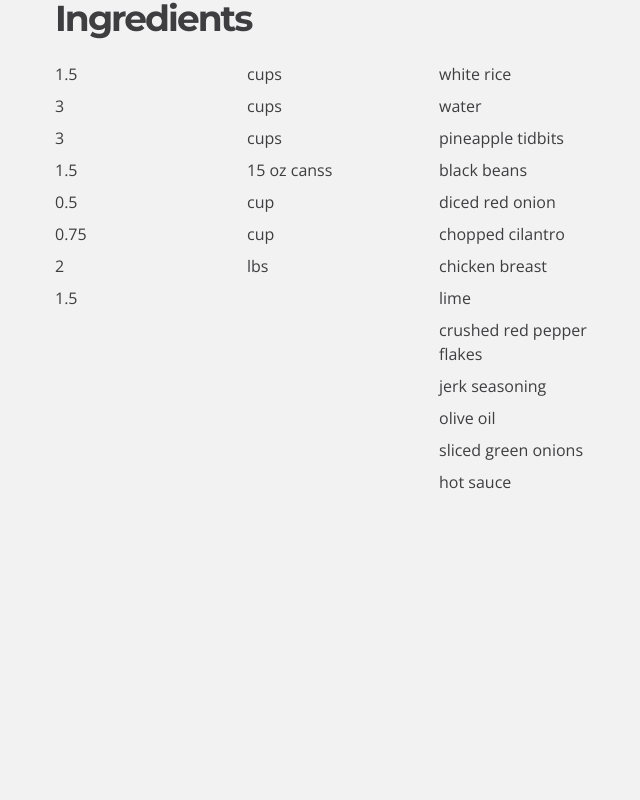
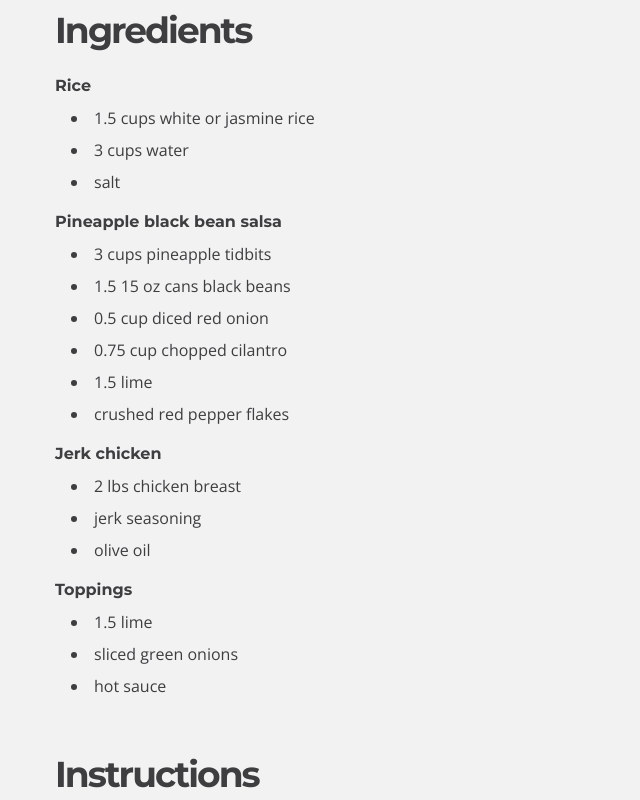
Before and after one commit to adierker/andydierkerdotcom-experimental, a Next.js app: page /recipes/jerk-chicken-pineapple-black-bean-salsa in a window 1280 px wide. Shown: the part 440-1240 px from the top of the page, without its empty margins (297-937 px from the left). Before the commit the page ends 966 px from the top, so only its background shows below. Built offline with nearby package versions, Linux system fonts and the light colour scheme.

Commit message:
update recipe types, show recipe instructions, add sections to ingredients

```diff
--- a/src/components/Pages/RecipeDetailPage.tsx
+++ b/src/components/Pages/RecipeDetailPage.tsx
@@ -1,4 +1,24 @@
-import {RecipeContent, Ingredient} from 'types'
+import {ReactNode} from 'react'
+
+import {RecipeContent, IngredientGrouping, Ingredient} from 'types'
+
+const Heading = ({heading}: {heading: string}) => (
+  <h2 className="text-4xl mb-6 headline-font">
+    {heading}
+  </h2>
+)
+
+const Ul = ({children}: {children: ReactNode}) => (
+  <ul className="list-disc list-inside mb-4">
+    {children}
+  </ul>
+)
+
+const Li = ({children, key}: {children: ReactNode, key: string}) => (
+  <li className="mb-2 ml-4" key={key}>
+    {children}
+  </li>
+)
 
 export const RecipeDetailPage = ({
   name,
@@ -11,29 +31,44 @@ export const RecipeDetailPage = ({
   notes
 }: RecipeContent) => {
   return (
-    <main className="flex flex-col w-full px-10 xs:px-20 md:px-0 py-6 md:max-w-xl md:mx-auto text-base body-font">
-      <section id="intro" className="text-drkr-black">
+    <main className="flex flex-col w-full px-10 xs:px-20 md:px-0 py-6 md:max-w-xl md:mx-auto text-drkr-black text-base body-font">
+      <section id="intro" className="mb-10">
         <h1 className="text-5xl sm:text-6xl mb-6 text-center headline-font">
           {name}
         </h1>
-        <div className="text-base mb-10 body-font">
+        <div>
           {description}
         </div>
-        <div className="text-4xl mb-6 headline-font">
-          Ingredients
-        </div>
-        <ul>
-          {ingredients.map(({num, unit, ingredient}: Ingredient) => {
-            const isPlural = num && (typeof num === 'number') && (num > 1)
-            return (
-              <li className="flex mb-2">
-                <span className="flex-1">{num && num.toString()}</span>
-                <span className="flex-1">{unit && `${unit}${isPlural ? 's' : ''}`}</span>
-                <span className="flex-1">{ingredient}</span>
-              </li>
-            )
-          })}
-        </ul>
+      </section>
+      <section id="ingredients" className="mb-10">
+        <Heading heading="Ingredients"/>
+        {ingredients.map(({name, items}: IngredientGrouping, groupingIndex) => (
+          <div key={`grouping-${groupingIndex}`}>
+            {name && <h3 className="mb-2 headline-spaced-font">{name}</h3>}
+            <Ul>
+              {items.map(({num, unit, ingredient}: Ingredient, itemIndex) => {
+                const isPlural = num && (typeof num === 'number') && (num > 1)
+                return (
+                  <Li key={`{${ingredient}-${itemIndex}`}>
+                    {num && `${num.toString()} `}
+                    {unit && `${unit}${isPlural ? 's' : ''} `}
+                    {ingredient}
+                  </Li>
+                )
+              })}
+            </Ul>
+          </div>
+        ))}
+      </section>
+      <section id="instructions" className="mb-10">
+        <Heading heading="Instructions"/>
+        <Ul>
+          {instructions().map((instruction, index) => (
+            <Li key={`${instruction}-${index}`}>
+              {instruction}
+            </Li>
+          ))}
+        </Ul>
       </section>
     </main>
   )
--- a/src/content/RecipesContent.tsx
+++ b/src/content/RecipesContent.tsx
@@ -31,17 +31,40 @@ export const getRecipeListContent = (): RecipeListContent => ([
     isScalable: true,
     servings: 6,
     ingredients: [
+      {
+        name: 'Rice',
+        items: [
           {num: 1.5,    unit: 'cup',    ingredient: 'white rice'},
           {num: 3,      unit: 'cup',    ingredient: 'water'},
-      {num: 2,      unit: 'lb',    ingredient: 'chicken breast'},
+          {                             ingredient: 'salt'},
+        ]
+      },
+      {
+        name: 'Salsa chicken',
+        items: [
+          {num: 2,      unit: 'lb',     ingredient: 'chicken breast'},
           {num: 24,     unit: 'oz',     ingredient: 'salsa'},
           {num: 0.75,   unit: 'cup',    ingredient: 'chicken broth'},
           {num: 1.5,    unit: 'tsp',    ingredient: 'chili powder'},
+          {                             ingredient: 'salt'},
+        ]
+      },
+      {
+        name: 'Roasted bell peppers',
+        items: [
           {num: 4.5,                    ingredient: 'red bell pepper'},
+          {                             ingredient: 'olive oil'},
+          {                             ingredient: 'salt'},
+        ]
+      },
+      {
+        name: 'Toppings',
+        items: [
           {num: 6,      unit: 'tbsp',   ingredient: 'sour cream'},
-      {                             ingredient: 'olive oil'},
           {                             ingredient: 'sliced green onions'},
           {                             ingredient: 'hot sauce'},
+        ]
+      },
     ],
     instructions: (coeff: number) => ([
       `Preheat the oven to 425ºF.`,
@@ -67,21 +90,43 @@ export const getRecipeListContent = (): RecipeListContent => ([
     isScalable: true,
     servings: 6,
     ingredients: [
-      {num: 1.5,    unit: 'cup',            ingredient: 'white rice'},
-      {num: 3,      unit: 'cup',            ingredient: 'water'},
+      {
+        name: 'Rice',
+        items: [
+          {num: 1.5,    unit: 'cup',    ingredient: 'white or jasmine rice'},
+          {num: 3,      unit: 'cup',    ingredient: 'water'},
+          {                             ingredient: 'salt'},
+        ]
+      },
+      {
+        name: 'Pineapple black bean salsa',
+        items: [
           {num: 3,      unit: 'cup',            ingredient: 'pineapple tidbits'},
-      {num: 1.5,    unit: '15 oz cans',     ingredient: 'black beans'},
+          {num: 1.5,    unit: '15 oz can',      ingredient: 'black beans'},
           {num: 0.5,    unit: 'cup',            ingredient: 'diced red onion'},
           {num: 0.75,   unit: 'cup',            ingredient: 'chopped cilantro'},
-      {num: 2,      unit: 'lb',             ingredient: 'chicken breast'},
           {num: 1.5,                            ingredient: 'lime'},
           {                                     ingredient: 'crushed red pepper flakes'},
+        ]
+      },
+      {
+        name: 'Jerk chicken',
+        items: [
+          {num: 2,      unit: 'lb',             ingredient: 'chicken breast'},
           {                                     ingredient: 'jerk seasoning'},
           {                                     ingredient: 'olive oil'},
+        ]
+      },
+      {
+        name: 'Toppings',
+        items: [
+          {num: 1.5,                            ingredient: 'lime'},
           {                                     ingredient: 'sliced green onions'},
           {                                     ingredient: 'hot sauce'},
+        ]
+      },
     ],
-    instructions: (coeff: number) => ([
+    instructions: () => ([
       `Cook the rice: add rice, water, a squirt of olive oil and some salt to small pot. Put it on a cold burner uncovered, turn to high heat. When the rice and water is boiling, turn the burner to low, cover the pot and let it simmer for 15 minutes (do not open the lid to check on it). After 15 minutes, leave the lid on and remove the pot from the burner and let sit for 10 minutes.`,
       `While the rice is cooking, prepare the pineapple black bean salsa. Coarsely chop the pineapple tidbits into smaller pieces, similar in size to the black beans. Place the chopped pineapple, rinsed black beans, diced red onion, and chopped cilantro in a large bowl.`,
       `Squeeze the juice of half the lime over the ingredients in the bowl. Also add salt and red pepper flakes. Stir the ingredients together, give it a taste, and add more salt or lime juice if needed. Any unused lime will be cut into wedges for squeezing over the chicken before serving.`,
--- a/src/types/RecipeTypes.ts
+++ b/src/types/RecipeTypes.ts
@@ -11,6 +11,11 @@ export interface Ingredient {
   ingredient: string
 }
 
+export interface IngredientGrouping {
+  name: string | null
+  items: Ingredient[]
+}
+
 export interface RecipeContent {
   name: string
   path: string
@@ -18,8 +23,9 @@ export interface RecipeContent {
   url: string
   isScalable: boolean
   servings: number
-  ingredients: Ingredient[]
-  instructions: (number) => string[]
+  ingredients: IngredientGrouping[]
+  // this is a function so we can pass in the servings eventually
+  instructions: () => string[]
   notes?: string[]
 }
 
```
Lines whose indentation alone changed are shown as unchanged.
